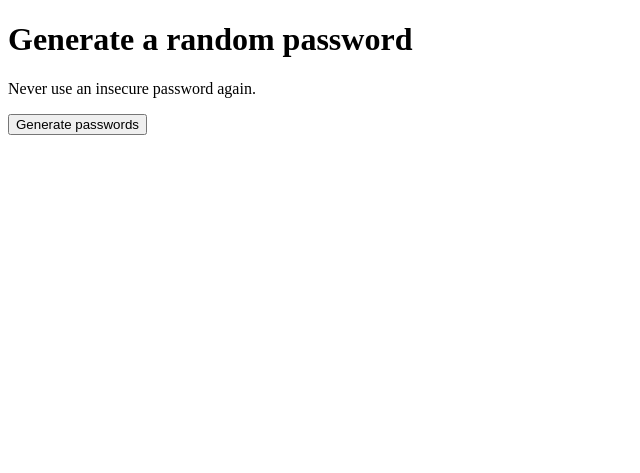
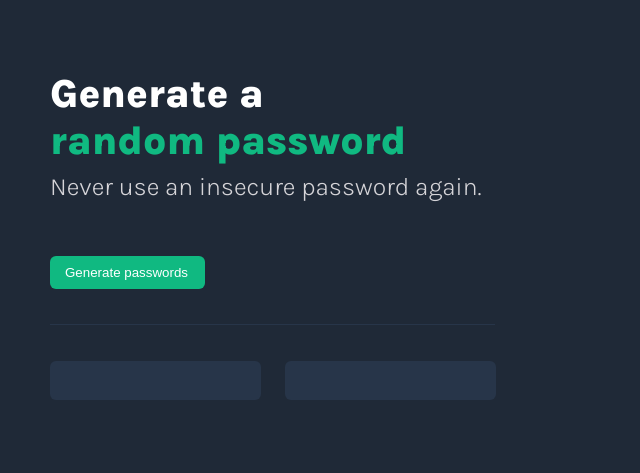
Before and after one commit to oagilliam/password-generator, a plain HTML site: page index.html in a window 1280 px wide. Shown: the whole page, without its empty margins (0-640 px from the left). Drawn offline with Linux system fonts and the light colour scheme.

Commit message:
Background & Animations
Changed background colors and added hover effect to the button

```diff
--- a/index.html
+++ b/index.html
@@ -2,16 +2,30 @@
 <html>
     <head>
         <meta charset="utf-8">
-        <link type="text/css" rel="stylsheet" href="style.css">
+
+        <link rel="preconnect" href="https://fonts.googleapis.com">
+        <link rel="preconnect" href="https://fonts.gstatic.com" crossorigin>
+        <link href="https://fonts.googleapis.com/css2?family=Karla:wght@300&display=swap" rel="stylesheet">
+
+        <link rel="preconnect" href="https://fonts.googleapis.com">
+        <link rel="preconnect" href="https://fonts.gstatic.com" crossorigin>
+        <link href="https://fonts.googleapis.com/css2?family=Karla:wght@800&display=swap" rel="stylesheet">
+        <link type="text/css" rel="stylesheet" href="style.css">
         <title>Password Generator</title>
     </head>
     <body>
-        <h1>Generate a random password</h1>
-        <p>Never use an insecure password again.</p>
-        <button onclick="generatePassword()">Generate passwords</button>
-        <div class="resultsContainer">
-            <p id="password1"></p>
-            <p id="password2"></p>
+        <div id="wrapper">
+            <h1 class="heading-1">Generate a</h1>
+            <h1 class="heading-2">random password</h1>
+            <p class="subheading">Never use an insecure password again.</p>
+            <div id="wrapper-2">
+                <button id="generatePassword-btn" onclick="generatePassword()">Generate passwords</button>
+                <div class="divider"></div>
+                <div class="passwordsWrapper">
+                    <p id="password1"></p>
+                    <p id="password2"></p>
+                </div>
+            </div>
         </div>
         <script src="index.js"></script>
     </body>
--- a/style.css
+++ b/style.css
@@ -1,3 +1,70 @@
 body{
-    background-color: blue;
+    background-color: #1F2937;
+    margin: 0;
 }
+
+.heading-1{
+    color: white;
+    font-family: 'Karla', sans-serif;
+    margin: 0px;
+    font-size: 40px;
+}
+
+.heading-2{
+    color: #10B981;
+    font-family: 'Karla', sans-serif;
+    margin:0px;
+    font-size: 40px;
+}
+
+.subheading{
+    color: #D5D4D8;
+    font-family: 'Karla', sans-serif;
+    font-weight: 10px;
+    font-size: 25px;
+    margin-top: 8px;
+}
+
+#wrapper{
+    width: 800px;
+    height:400px;
+    margin-top: 70px;
+    margin-left: 50px;
+}
+
+#generatePassword-btn{
+    background-color: #10B981;
+    color: white;
+    border-radius: 6px;
+    border: none;
+    padding: 9px 17px 9px 15px;
+    margin-top: 30px;
+    opacity: 1;
+    transition: 0.3s;
+}
+
+#generatePassword-btn:hover{opacity: .6;}
+
+.divider{
+    background-color: #273549;
+    margin-top: 35px;
+    margin-bottom: 20px;
+    width: 445px;
+    height: 1px;
+}
+
+#password1, #password2{
+    display: inline-block;
+    background-color: #273549 ;
+    color:  #10B981;
+    border-radius: 6px;
+    width: 211px;
+    height: 39px;
+    text-align: center;
+    vertical-align: center;
+    line-height: 40px;
+}
+
+#password2{
+    margin-left: 20px;
+}
```
